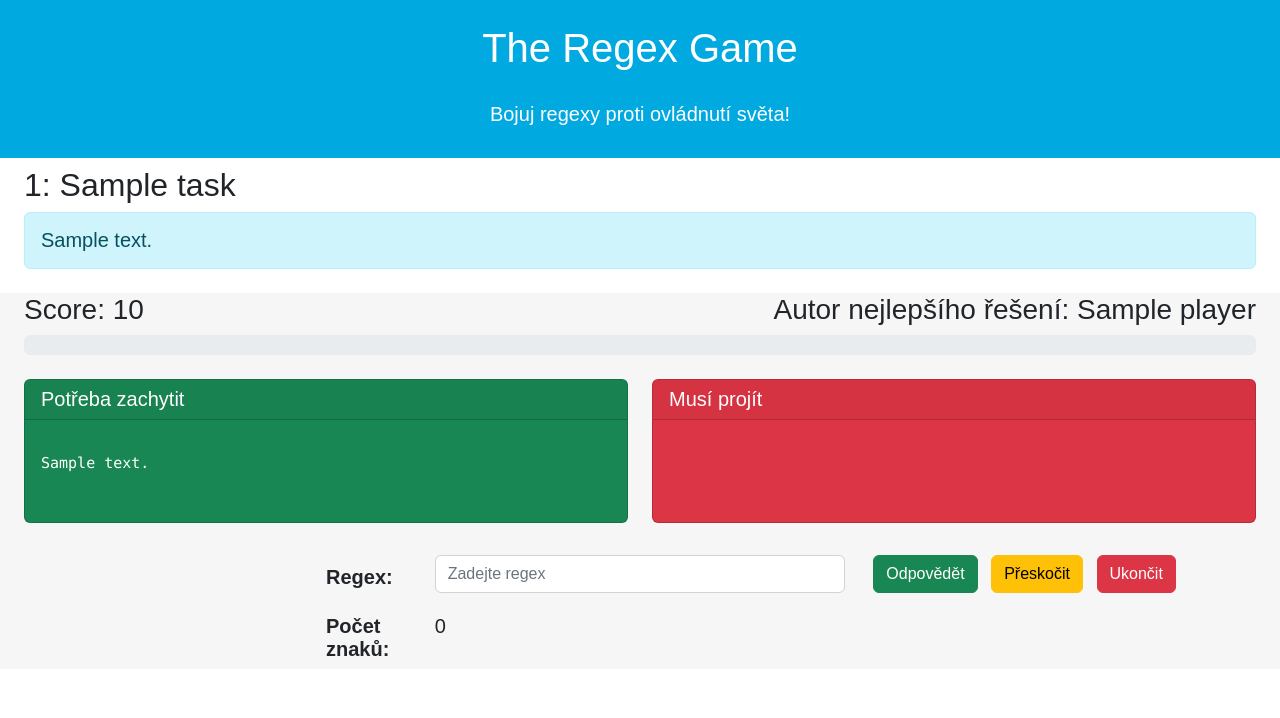
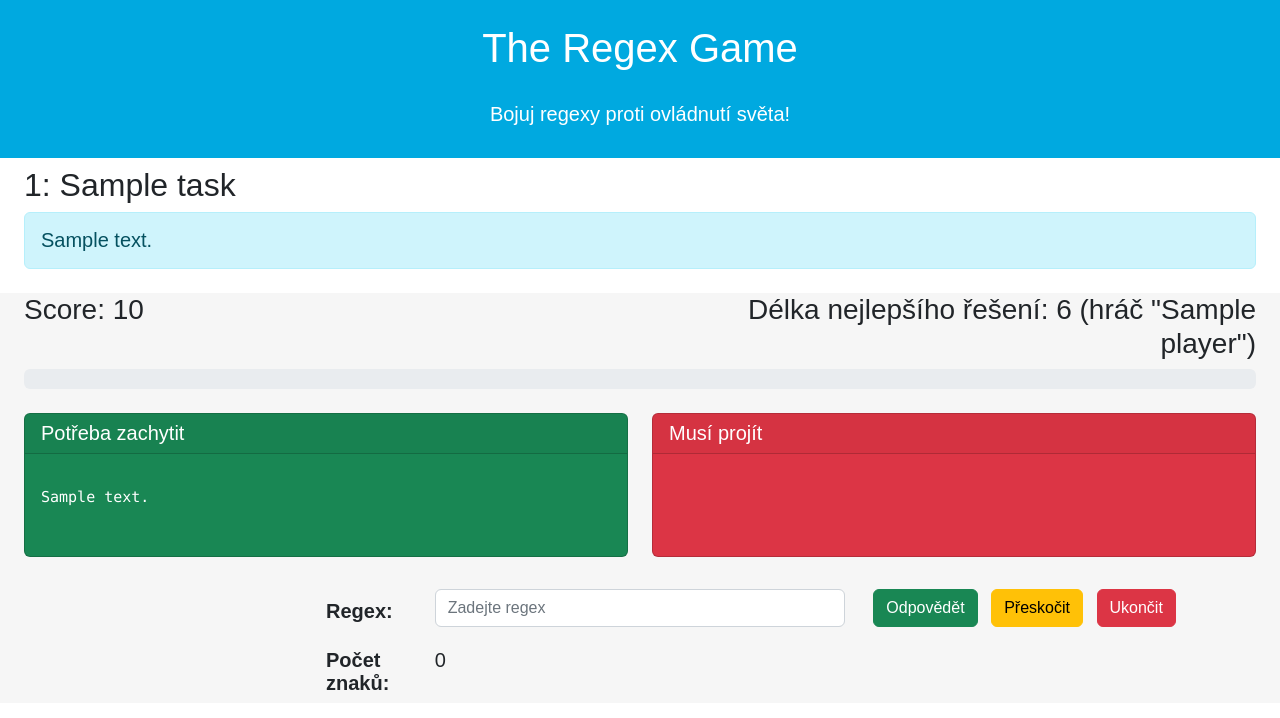
Before and after one commit to VeriFIT/regular-game, a Django app: page /game/player/1/ in a window 1280 px wide. Shown: the top 718 px of the page. Run offline with Django 4.2, Linux system fonts and the light colour scheme; tables that the repository leaves empty hold one stand-in row (values such as "Sample post").

Commit message:
add shortest solution again

```diff
--- a/regular_game_site/regular_game/templates/regular_game/task.html
+++ b/regular_game_site/regular_game/templates/regular_game/task.html
@@ -20,7 +20,8 @@
     </div>
     <div class="col text-end">
       {% if best_sol_len %}
-      <h3>Autor nejlepšího řešení: {{ best_sol_player.name }}</h3>
+      <!-- <h3>Autor nejlepšího řešení: {{ best_sol_player.name }}</h3> -->
+      <h3>Délka nejlepšího řešení: {{ best_sol_len }} (hráč "{{ best_sol_player.name }}")</h3>
       {% endif %}
     </div>
   </div>
```
